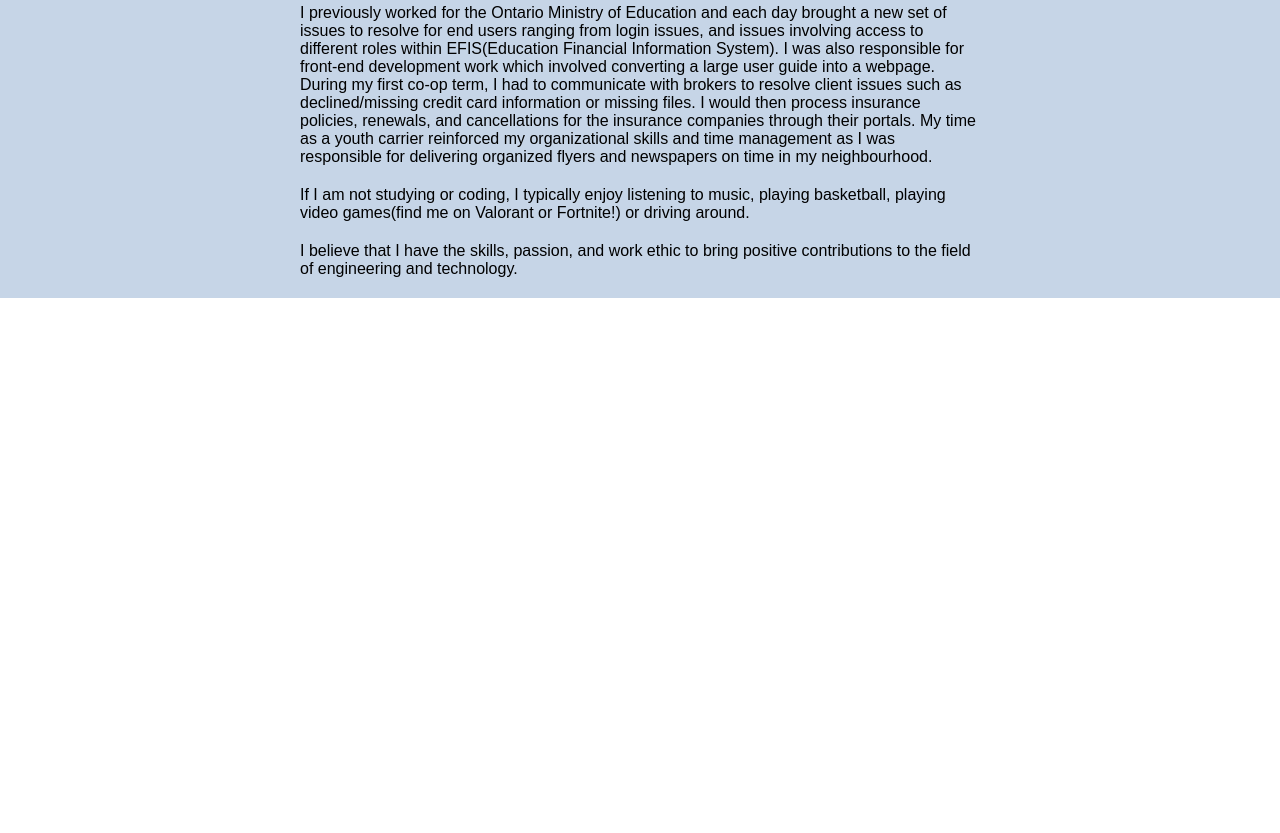
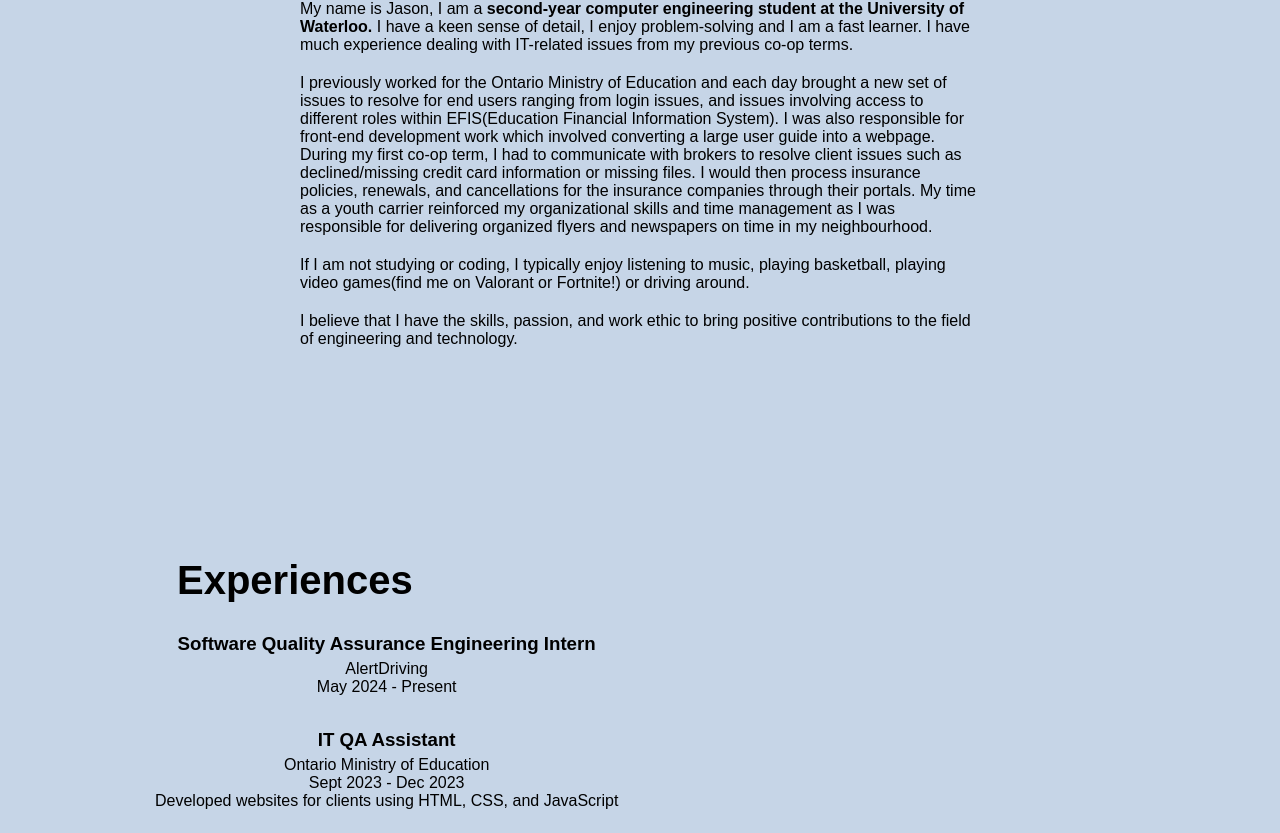
Before and after one commit to jasonliu1103/personalportfoliowebsite, a React (Create React App) app: page / in a window 1280 px wide. Shown: the part 855-1688 px from the top of the page. Before the commit the page ends 1153 px from the top, so only its background shows below. Built offline with nearby package versions, Linux system fonts and the light colour scheme.

Commit message:
Added experience section, edited previous sections, added navbar blur, learned offsets

```diff
--- a/package.json
+++ b/package.json
@@ -10,6 +10,7 @@
     "react-dom": "^18.3.1",
     "react-icons": "^5.2.0",
     "react-scripts": "5.0.1",
+    "react-scroll": "^1.9.0",
     "react-type-animation": "^3.2.0",
     "web-vitals": "^2.1.4"
   },
--- a/src/App.js
+++ b/src/App.js
@@ -2,6 +2,7 @@ import { useEffect, useState } from "react";
 import Navbar from "./components/Navbar.jsx";
 import Home from "./components/Home.jsx";
 import About from "./components/About.jsx";
+import Experiences from "./components/Experiences.jsx";
 
 function App() {
   const current_theme = localStorage.getItem("current_state");
@@ -16,6 +17,7 @@ function App() {
       <Navbar theme={theme} setTheme={setTheme} />
       <Home theme={theme} setTheme={setTheme} />
       <About theme={theme} setTheme={setTheme} />
+      <Experiences theme={theme} setTheme={setTheme} />
     </div>
   );
 }
--- a/src/components/About.css
+++ b/src/components/About.css
@@ -5,7 +5,7 @@
   margin-top: 330px;
 }
 
-.title {
+.about-title {
   font-size: 2.5rem;
   font-weight: bold;
   margin-bottom: 20px;
--- a/src/components/About.jsx
+++ b/src/components/About.jsx
@@ -6,7 +6,7 @@ const About = ({ theme }) => {
     <section id="about">
       <div className="About">
         <h1
-          className="title"
+          className="about-title"
           style={{ color: theme === "light" ? "#000" : "#fff" }}
         >
           About Me
@@ -23,8 +23,8 @@ const About = ({ theme }) => {
             Waterloo.
           </b>{" "}
           I have a keen sense of detail, I enjoy problem-solving and I am a fast
-          learner. I have much experience dealing with IT-related issues from
-          my previous co-op terms.
+          learner. I have much experience dealing with IT-related issues from my
+          previous co-op terms.
         </p>
         <p
           className="smaller-heading2"
@@ -52,8 +52,8 @@ const About = ({ theme }) => {
             color: theme === "light" ? "#000" : "#fff",
           }}
         >
-          If I am not studying or coding, I typically enjoy listening to
-          music, playing basketball, playing video games(find me on Valorant or
+          If I am not studying or coding, I typically enjoy listening to music,
+          playing basketball, playing video games(find me on Valorant or
           Fortnite!) or driving around.
         </p>
         <p
--- /dev/null
+++ b/src/components/Experiences.css
@@ -0,0 +1,39 @@
+.Experiences {
+  display: inline-block;
+  justify-content: flex-start;
+  flex-direction: column;
+  margin-top: 190px;
+  padding-left: 130px;
+}
+
+.Experiences .title {
+  font-size: 2.5rem;
+  font-weight: bold;
+  margin-bottom: 20px;
+  margin-left: 47px;
+}
+
+.Experiences ul {
+  list-style-type: none;
+  padding: 0;
+  display: flex;
+  flex-direction: column;
+}
+
+.Experiences li {
+  margin-bottom: 20px;
+}
+
+.Experiences h3 {
+  margin-bottom: 5px;
+}
+
+.Experiences p {
+  margin: 0;
+}
+
+.experiences-list .experience-item:hover {
+  color: inherit;
+  border-bottom: 3px solid transparent;
+  cursor: pointer;
+}
--- /dev/null
+++ b/src/components/Experiences.jsx
@@ -0,0 +1,45 @@
+import React from "react";
+import "./Experiences.css";
+
+const experiencesData = [
+  {
+    id: 1,
+    title: "Software Quality Assurance Engineering Intern",
+    company: "AlertDriving",
+    duration: "May 2024 - Present",
+    description: "",
+  },
+  {
+    id: 2,
+    title: "IT QA Assistant",
+    company: "Ontario Ministry of Education",
+    duration: "Sept 2023 - Dec 2023",
+    description:
+      "Developed websites for clients using HTML, CSS, and JavaScript",
+  },
+  // Add more experiences as needed
+];
+
+const Experiences = ({ theme }) => {
+  const titleColor = theme === "light" ? "#000" : "#fff";
+
+  return (
+    <section id="experiences">
+      <div className="Experiences" style={{ color: titleColor }}>
+        <h1 className="title">Experiences</h1>
+        <ul className="experiences-list">
+          {experiencesData.map((experience) => (
+            <li key={experience.id} className="experience-item">
+              <h3>{experience.title}</h3>
+              <p>{experience.company}</p>
+              <p>{experience.duration}</p>
+              <p>{experience.description}</p>
+            </li>
+          ))}
+        </ul>
+      </div>
+    </section>
+  );
+};
+
+export default Experiences;
--- a/src/components/Home.css
+++ b/src/components/Home.css
@@ -2,11 +2,11 @@
   display: inline-block;
   justify-content: flex-start;
   flex-direction: column;
-  margin-top: 190px;
+  margin-top: 260px;
   padding-left: 130px;
 }
 
-.title {
+.home-title {
   font-size: 2.5rem;
   font-weight: bold;
   margin-bottom: 20px;
--- a/src/components/Home.jsx
+++ b/src/components/Home.jsx
@@ -9,7 +9,7 @@ const Home = ({ theme }) => {
     <section id="home">
       <div className="Home">
         <h1
-          className="title"
+          className="home-title"
           style={{
             color: theme === "light" ? "#000" : "#fff",
           }}
--- a/src/components/Navbar.jsx
+++ b/src/components/Navbar.jsx
@@ -45,7 +45,7 @@ const Navbar = ({ theme, setTheme }) => {
           </Link>
         </li>
         <li>
-          <Link to="about" smooth={true} duration={500}>
+          <Link to="about" smooth={true} duration={500} offset={-180}>
             About
           </Link>
         </li>
```
Also changed, not shown: tailwind.config.js (added, +10 -0 lines), 1 other file (tests, documents, lock files or other folders).
